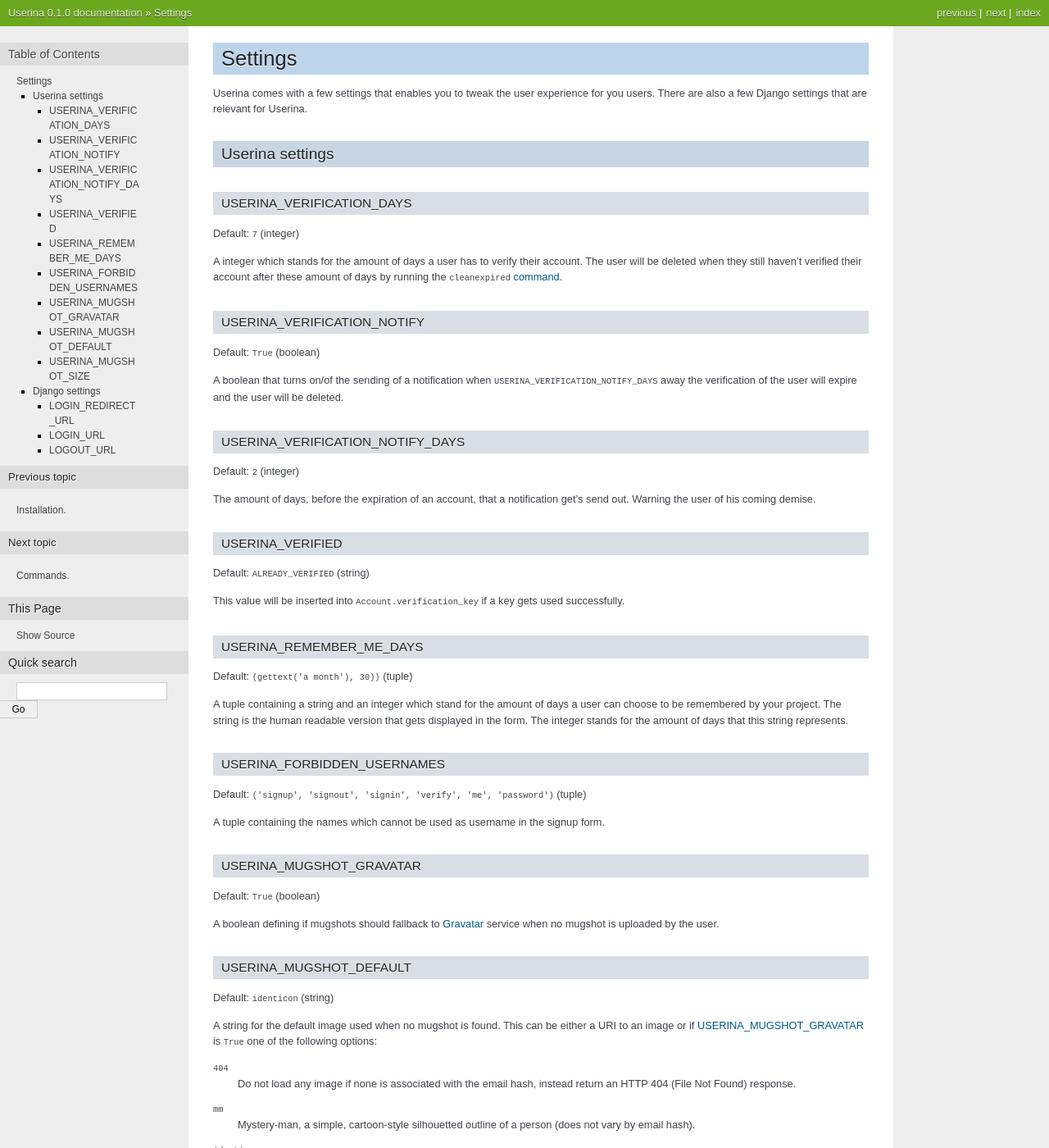
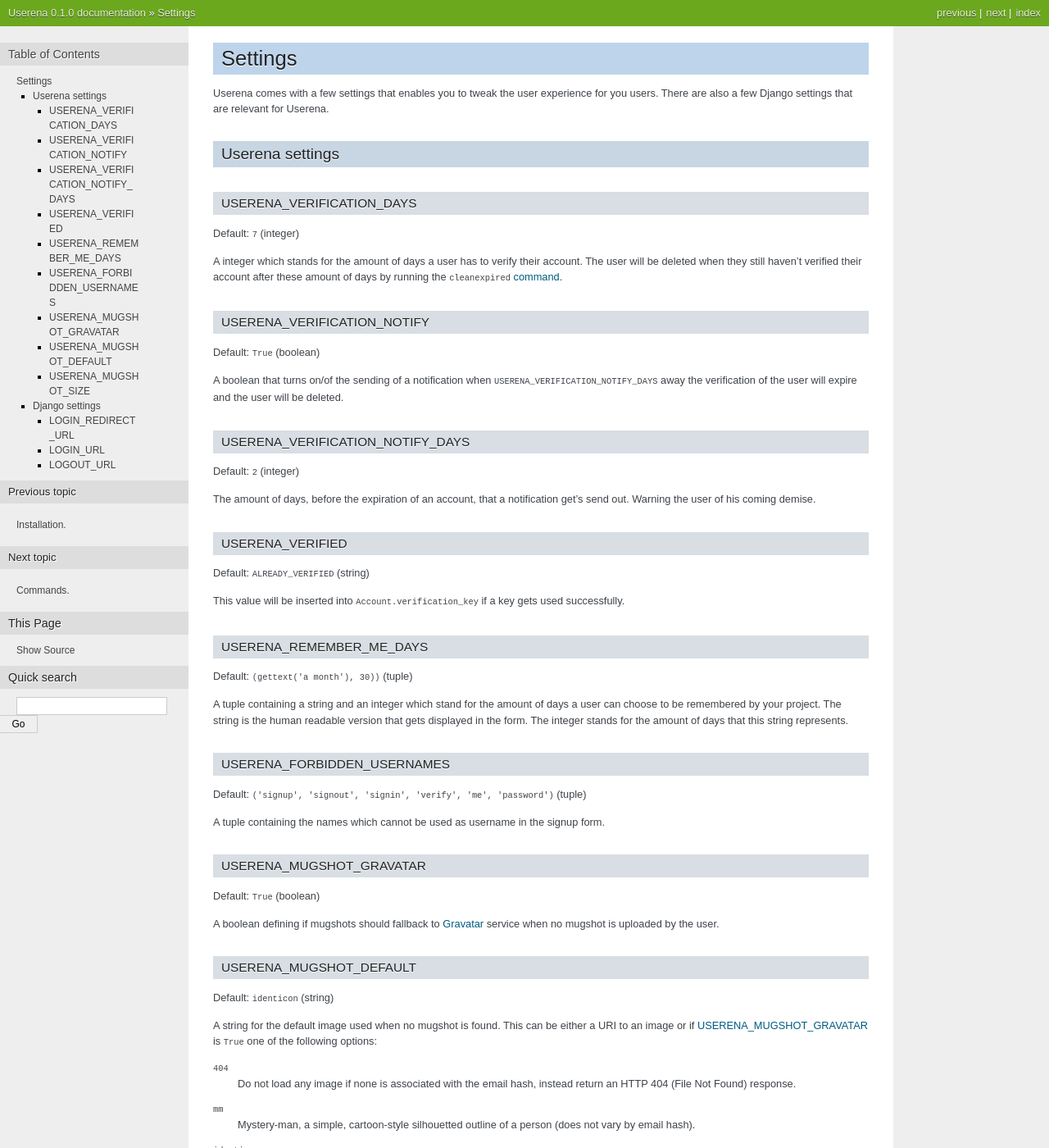
Before and after one commit to napster0125/django-ena-for-user, a Sphinx documentation site: the page built from docs/settings.rst, in a window 1280 px wide and 1400 px high. Shown: the whole window at 82% size. Built offline with Sphinx 7.4.7, drawn with Linux system fonts in a browser that asks for light colours; pages that are not in the unit, such as notebooks, are missing from menus; some of the changed text lies outside the part shown.

Commit message:
Finished remaning. Closes #1

```diff
--- a/docs/commands.rst
+++ b/docs/commands.rst
@@ -3,14 +3,14 @@
 Commands.
 =========
 
-Userina currently comes with two commands. ``cleanexpired`` for cleaning out
+Userena currently comes with two commands. ``cleanexpired`` for cleaning out
 the expired users and ``notifyexpired`` for notifying the almost expired users.
 
 Clean expired
 --------------
 
 Search for users that still haven't verified their e-mail address after
-``USERINA_VERIFICATION_DAYS`` and delete them. Run by ::
+``USERENA_VERIFICATION_DAYS`` and delete them. Run by ::
 
     ./manage.py cleanexpired
 
--- a/docs/conf.py
+++ b/docs/conf.py
@@ -1,6 +1,6 @@
 # -*- coding: utf-8 -*-
 #
-# Userina documentation build configuration file, created by
+# Userena documentation build configuration file, created by
 # sphinx-quickstart on Fri Jul  2 09:28:08 2010.
 #
 # This file is execfile()d with the current directory set to its containing dir.
@@ -37,7 +37,7 @@
 master_doc = 'index'
 
 # General information about the project.
-project = u'Userina'
+project = u'Userena'
 copyright = u'2010, Petar Radosevic'
 
 # The version info for the project you're documenting, acts as replacement for
@@ -158,7 +158,7 @@
 #html_file_suffix = ''
 
 # Output file base name for HTML help builder.
-htmlhelp_basename = 'Userinadoc'
+htmlhelp_basename = 'Userenadoc'
 
 
 # -- Options for LaTeX output --------------------------------------------------
@@ -172,7 +172,7 @@
 # Grouping the document tree into LaTeX files. List of tuples
 # (source start file, target name, title, author, documentclass [howto/manual]).
 latex_documents = [
-  ('index', 'Userina.tex', u'Userina Documentation',
+  ('index', 'Userena.tex', u'Userena Documentation',
    u'Petar Radosevic', 'manual'),
 ]
 
--- a/docs/settings.rst
+++ b/docs/settings.rst
@@ -3,14 +3,14 @@
 Settings
 ========
 
-Userina comes with a few settings that enables you to tweak the user experience
+Userena comes with a few settings that enables you to tweak the user experience
 for you users. There are also a few Django settings that are relevant for
-Userina.
+Userena.
 
-Userina settings
+Userena settings
 ----------------
 
-USERINA_VERIFICATION_DAYS
+USERENA_VERIFICATION_DAYS
 ~~~~~~~~~~~~~~~~~~~~~~~~~
 Default: ``7`` (integer)
 
@@ -19,29 +19,29 @@
 account after these amount of days by running the ``cleanexpired``
 :ref:`command <commands>`.
 
-USERINA_VERIFICATION_NOTIFY
+USERENA_VERIFICATION_NOTIFY
 ~~~~~~~~~~~~~~~~~~~~~~~~~~~
 Default: ``True`` (boolean)
 
 A boolean that turns on/of the sending of a notification when
-``USERINA_VERIFICATION_NOTIFY_DAYS`` away the verification of the user will
+``USERENA_VERIFICATION_NOTIFY_DAYS`` away the verification of the user will
 expire and the user will be deleted.
 
-USERINA_VERIFICATION_NOTIFY_DAYS
+USERENA_VERIFICATION_NOTIFY_DAYS
 ~~~~~~~~~~~~~~~~~~~~~~~~~~~~~~~~
 Default: ``2`` (integer)
 
 The amount of days, before the expiration of an account, that a notification
 get's send out. Warning the user of his coming demise.
 
-USERINA_VERIFIED
+USERENA_VERIFIED
 ~~~~~~~~~~~~~~~~
 Default: ``ALREADY_VERIFIED`` (string)
 
 This value will be inserted into ``Account.verification_key`` if a key gets
 used successfully.
 
-USERINA_REMEMBER_ME_DAYS
+USERENA_REMEMBER_ME_DAYS
 ~~~~~~~~~~~~~~~~~~~~~~~~
 Default: ``(gettext('a month'), 30))`` (tuple)
 
@@ -50,28 +50,28 @@
 readable version that gets displayed in the form. The integer stands for the
 amount of days that this string represents.
 
-USERINA_FORBIDDEN_USERNAMES
+USERENA_FORBIDDEN_USERNAMES
 ~~~~~~~~~~~~~~~~~~~~~~~~~~~
 Default: ``('signup', 'signout', 'signin', 'verify', 'me', 'password')`` (tuple)
 
 A tuple containing the names which cannot be used as username in the signup
 form.
 
-.. _userina-mugshot-gravatar:
+.. _userena-mugshot-gravatar:
 
-USERINA_MUGSHOT_GRAVATAR
+USERENA_MUGSHOT_GRAVATAR
 ~~~~~~~~~~~~~~~~~~~~~~~~
 Default: ``True`` (boolean)
 
 A boolean defining if mugshots should fallback to `Gravatar
 <http://en.gravatar.com/>`_ service when no mugshot is uploaded by the user.
 
-USERINA_MUGSHOT_DEFAULT
+USERENA_MUGSHOT_DEFAULT
 ~~~~~~~~~~~~~~~~~~~~~~~
 Default: ``identicon`` (string)
 
 A string for the default image used when no mugshot is found. This can be
-either a URI to an image or if :ref:`userina-mugshot-gravatar` is
+either a URI to an image or if :ref:`userena-mugshot-gravatar` is
 ``True`` one of the following options:
 
 ``404``
@@ -91,7 +91,7 @@
 ``wavatar``
     Generated faces with differing features and backgrounds
 
-USERINA_MUGSHOT_SIZE
+USERENA_MUGSHOT_SIZE
 ~~~~~~~~~~~~~~~~~~~~
 Default: ``80`` (int)
 
@@ -107,7 +107,7 @@
 The URL where requests are redirected after login when the contrib.auth.login
 view gets no next parameter.
 
-In userina this URL normally would be ``/accounts/me/``.
+In userena this URL normally would be ``/accounts/me/``.
 
 LOGIN_URL
 ~~~~~~~~~
@@ -116,11 +116,11 @@
 The URL where requests are redirected for login, especially when using the
 login_required() decorator.
 
-In userina this URL normally would be ``/accounts/signin/``.
+In userena this URL normally would be ``/accounts/signin/``.
 
 LOGOUT_URL
 ~~~~~~~~~~
 Default: ``/accounts/logout/`` (string)
 LOGIN_URL counterpart.
 
-In userina this URL normally would be ``/accounts/signout/``.
+In userena this URL normally would be ``/accounts/signout/``.
--- a/docs/todo.rst
+++ b/docs/todo.rst
@@ -18,5 +18,5 @@
 
 An API would come in handy when you don't want to redirect after every post. It
 would be nice if you just got a message "saved" when you change your account
-settings. I'm seeing this as a new application inside userina, with it's own
+settings. I'm seeing this as a new application inside userena, with it's own
 ``URLconf``.
--- a/userena/__init__.py
+++ b/userena/__init__.py
@@ -13,7 +13,7 @@
 if not 'easy_thumbnails' in django_settings.INSTALLED_APPS:
     raise ImproperlyConfigured('You need the easy_thumbnails application to use django-userena.')
 
-class UserinaAuthenticationBackend(ModelBackend):
+class UserenaAuthenticationBackend(ModelBackend):
     """
     We use a custom backend because we want the user to be able to supply a
     ``email`` or ``username`` to the login form. We will find out what they
```
Also changed, not shown: docs/index.rst (+8 -8 lines), docs/installation.rst (+13 -13 lines), 3 other files.
